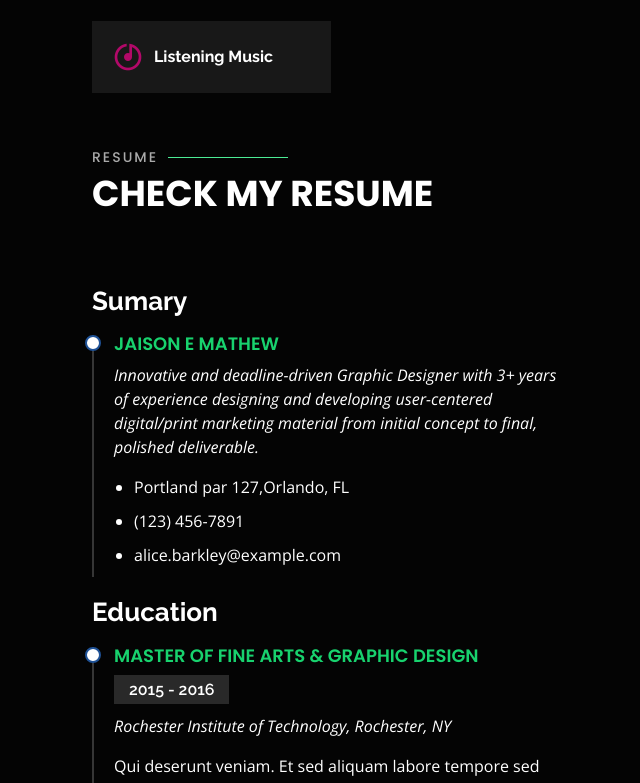
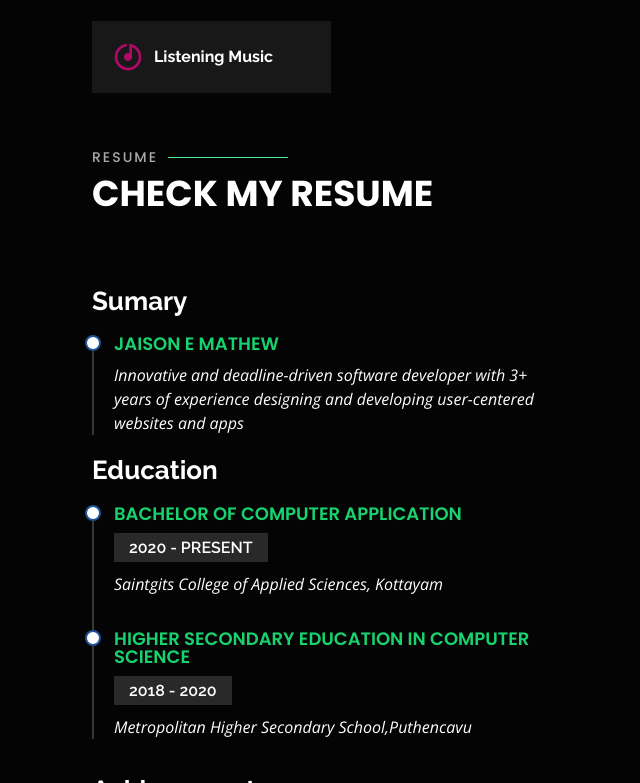
Before and after one commit to Evilkannevil/portfolio, a plain HTML site: page index.html in a window 1280 px wide. Shown: the part 2017-2800 px from the top of the page, without its empty margins (220-860 px from the left). Drawn offline with nearby package versions, Linux system fonts and the light colour scheme.

Commit message:
Update index.html

```diff
--- a/index.html
+++ b/index.html
@@ -230,26 +230,19 @@
             <h3 class="resume-title">Sumary</h3>
             <div class="resume-item pb-0">
               <h4>Jaison E Mathew</h4>
-              <p><em>Innovative and deadline-driven Graphic Designer with 3+ years of experience designing and developing user-centered digital/print marketing material from initial concept to final, polished deliverable.</em></p>
-              <ul>
-                <li>Portland par 127,Orlando, FL</li>
-                <li>(123) 456-7891</li>
-                <li>alice.barkley@example.com</li>
-              </ul>
+              <p><em>Innovative and deadline-driven software developer with 3+ years of experience designing and developing user-centered websites and apps</em></p>
             </div>
 
             <h3 class="resume-title">Education</h3>
             <div class="resume-item">
-              <h4>Master of Fine Arts &amp; Graphic Design</h4>
-              <h5>2015 - 2016</h5>
-              <p><em>Rochester Institute of Technology, Rochester, NY</em></p>
-              <p>Qui deserunt veniam. Et sed aliquam labore tempore sed quisquam iusto autem sit. Ea vero voluptatum qui ut dignissimos deleniti nerada porti sand markend</p>
+              <h4>Bachelor of Computer Application</h4>
+              <h5>2020 - PRESENT</h5>
+              <p><em>Saintgits College of Applied Sciences, Kottayam</em></p>
             </div>
             <div class="resume-item">
-              <h4>Bachelor of Fine Arts &amp; Graphic Design</h4>
-              <h5>2010 - 2014</h5>
-              <p><em>Rochester Institute of Technology, Rochester, NY</em></p>
-              <p>Quia nobis sequi est occaecati aut. Repudiandae et iusto quae reiciendis et quis Eius vel ratione eius unde vitae rerum voluptates asperiores voluptatem Earum molestiae consequatur neque etlon sader mart dila</p>
+              <h4>Higher Secondary Education in Computer science</h4>
+              <h5>2018 - 2020</h5>
+              <p><em>Metropolitan Higher Secondary School,Puthencavu</em></p>
             </div>
           </div>
 <!-- ====== Gallary ========= -->
```
